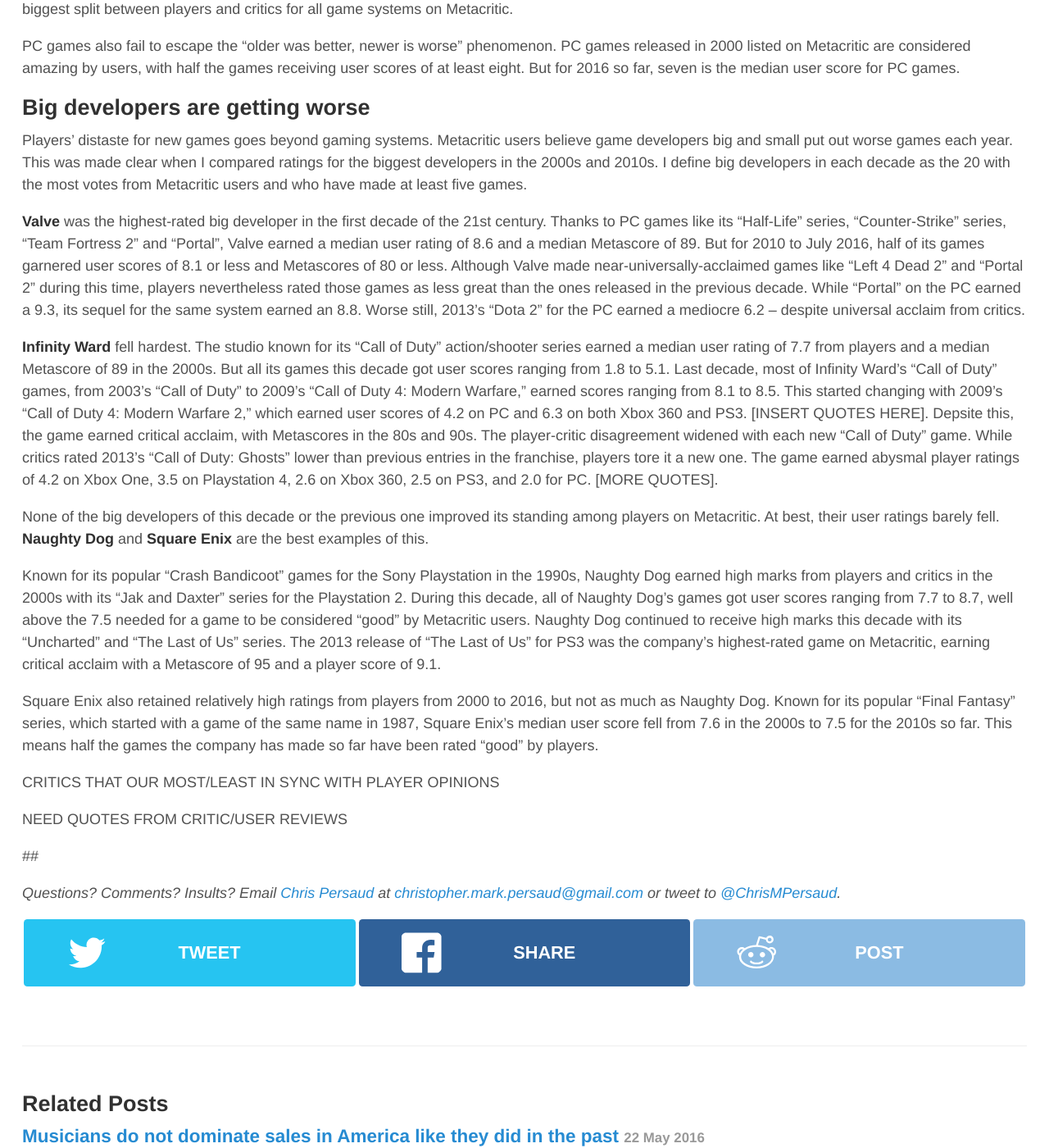
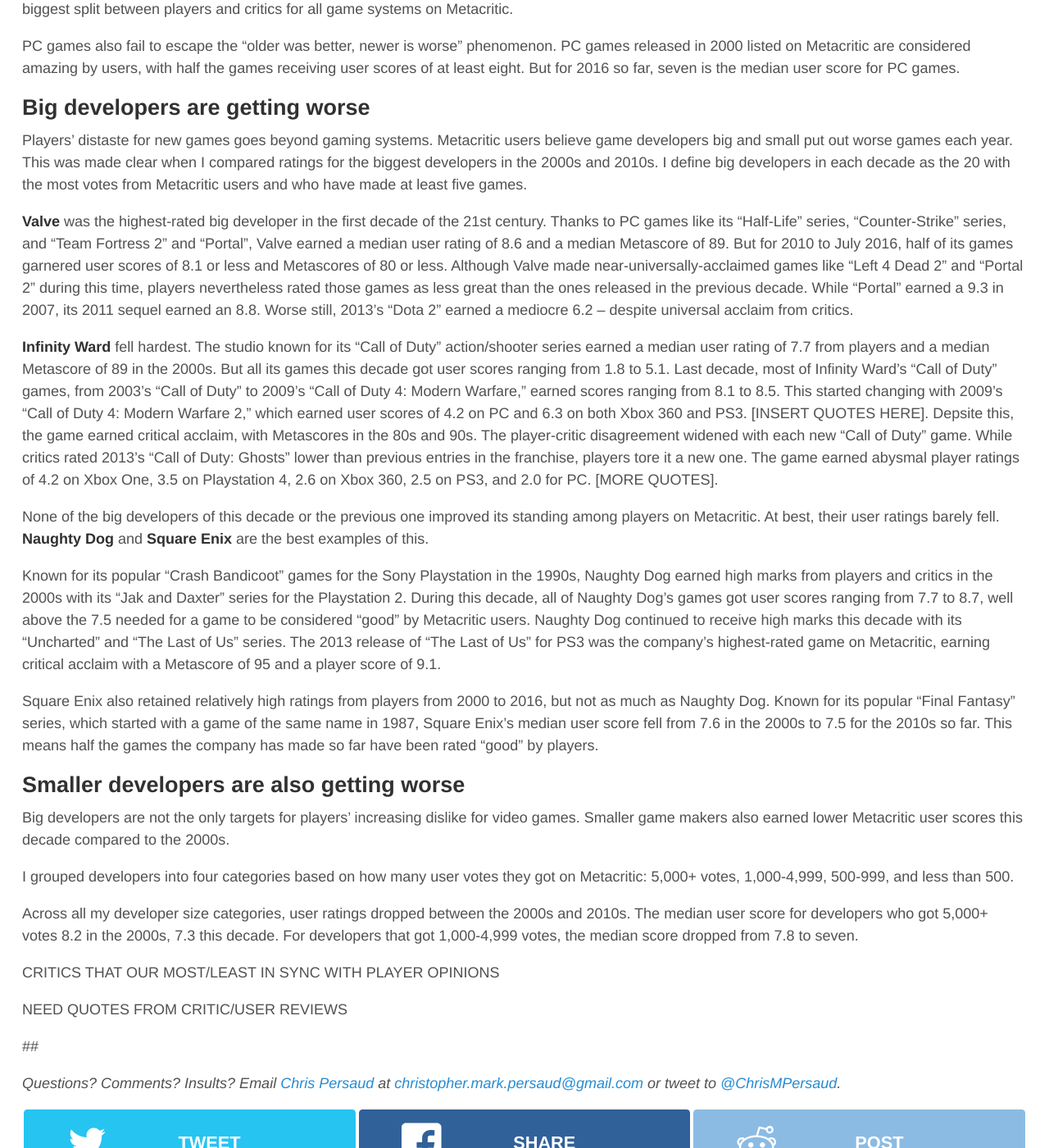
Before and after one commit to chrismp/chrismp.github.io, a Jekyll site: the page built from _posts/2099-01-01-metacritic-video-games.md, in a window 1280 px wide and 1400 px high, scrolled down 2235 px. Shown: the whole window at 82% size. Built offline with Jekyll 4.4.1, drawn with Linux system fonts in a browser that asks for light colours; nearby versions of some CDN libraries.

Commit message:
add more to post, re: devs

```diff
--- a/_posts/2099-01-01-metacritic-video-games.md
+++ b/_posts/2099-01-01-metacritic-video-games.md
@@ -70,7 +70,7 @@
 
 Players' distaste for new games goes beyond gaming systems. Metacritic users believe game developers big and small put out worse games each year. This was made clear when I compared ratings for the biggest developers in the 2000s and 2010s. I define big developers in each decade as the 20 with the most votes from Metacritic users and who have made at least five games.
 
-**Valve** was the highest-rated big developer in the first decade of the 21st century. Thanks to PC games like its "Half-Life" series, "Counter-Strike" series, "Team Fortress 2" and "Portal", Valve earned a median user rating of 8.6 and a median Metascore of 89. But for 2010 to July 2016, half of its games garnered user scores of 8.1 or less and Metascores of 80 or less. Although Valve made near-universally-acclaimed games like "Left 4 Dead 2" and "Portal 2" during this time, players nevertheless rated those games as less great than the ones released in the previous decade. While "Portal" on the PC earned a 9.3, its sequel for the same system earned an 8.8. Worse still, 2013's "Dota 2" for the PC earned a mediocre 6.2 -- despite universal acclaim from critics.
+**Valve** was the highest-rated big developer in the first decade of the 21st century. Thanks to PC games like its "Half-Life" series, "Counter-Strike" series, and "Team Fortress 2" and "Portal", Valve earned a median user rating of 8.6 and a median Metascore of 89. But for 2010 to July 2016, half of its games garnered user scores of 8.1 or less and Metascores of 80 or less. Although Valve made near-universally-acclaimed games like "Left 4 Dead 2" and "Portal 2" during this time, players nevertheless rated those games as less great than the ones released in the previous decade. While "Portal" earned a 9.3 in 2007, its 2011 sequel earned an 8.8. Worse still, 2013's "Dota 2" earned a mediocre 6.2 -- despite universal acclaim from critics.
 
 **Infinity Ward** fell hardest. The studio known for its "Call of Duty" action/shooter series earned a median user rating of 7.7 from players and a median Metascore of 89 in the 2000s. But all its games this decade got user scores ranging from 1.8 to 5.1. Last decade, most of Infinity Ward's "Call of Duty" games, from 2003's "Call of Duty" to 2009's "Call of Duty 4: Modern Warfare," earned scores ranging from 8.1 to 8.5. This started changing with 2009's "Call of Duty 4: Modern Warfare 2," which earned user scores of 4.2 on PC and 6.3 on both Xbox 360 and PS3. [INSERT QUOTES HERE]. Depsite this, the game earned critical acclaim, with Metascores in the 80s and 90s. The player-critic disagreement widened with each new "Call of Duty" game. While critics rated 2013's "Call of Duty: Ghosts" lower than previous entries in the franchise, players tore it a new one. The game earned abysmal player ratings of 4.2 on Xbox One, 3.5 on Playstation 4, 2.6 on Xbox 360, 2.5 on PS3, and 2.0 for PC. [MORE QUOTES].
 
@@ -81,6 +81,15 @@
 Square Enix also retained relatively high ratings from players from 2000 to 2016, but not as much as Naughty Dog. Known for its popular "Final Fantasy" series, which started with a game of the same name in 1987, Square Enix's median user score fell from 7.6 in the 2000s to 7.5 for the 2010s so far. This means half the games the company has made so far have been rated "good" by players.
 
 
+## Smaller developers are also getting worse
+
+Big developers are not the only targets for players' increasing dislike for video games. Smaller game makers also earned lower Metacritic user scores this decade compared to the 2000s.
+
+I grouped developers into four categories based on how many user votes they got on Metacritic: 5,000+ votes, 1,000-4,999, 500-999, and less than 500.
+
+Across all my developer size categories, user ratings dropped between the 2000s and 2010s. The median user score for developers who got 5,000+ votes 8.2 in the 2000s, 7.3 this decade. For developers that got 1,000-4,999 votes, the median score dropped from 7.8 to seven.
+
+
 CRITICS THAT OUR MOST/LEAST IN SYNC WITH PLAYER OPINIONS
 
 NEED QUOTES FROM CRITIC/USER REVIEWS
```
